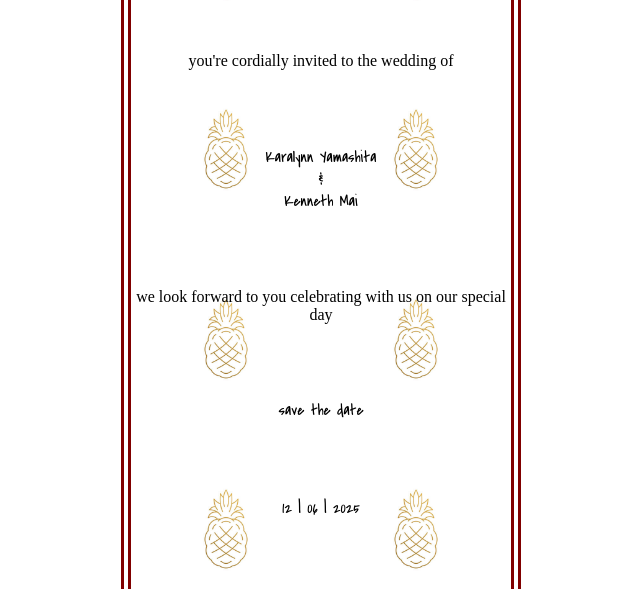
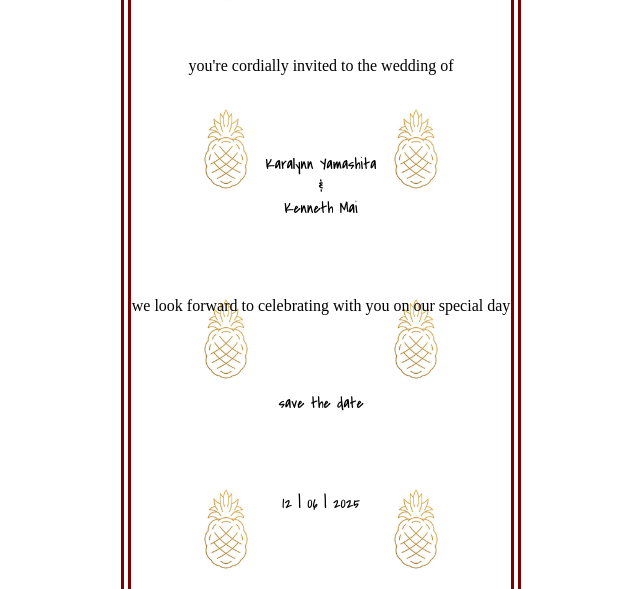
Before and after one commit to KnfDev/saveTheDate, a plain HTML site: page index.html in a window 1280 px wide. Shown: the part 210-799 px from the top of the page, without its empty margins (319-959 px from the left). Drawn offline with Linux system fonts and the light colour scheme; a web font is replaced by a local one.

Commit message:
Add files via upload

```diff
--- a/index.html
+++ b/index.html
@@ -18,7 +18,7 @@
             & <br>
             Kenneth Mai
         </div>
-        <p class="celebrate">we look forward to you celebrating with us on our special day</p>
+        <p class="celebrate">we look forward to celebrating with you on our special day</p>
         <p class="save">save the date</p>
         <p class="when">12 | 06 | 2025</p>
         <p class="where">@Halekulani <br>
```
